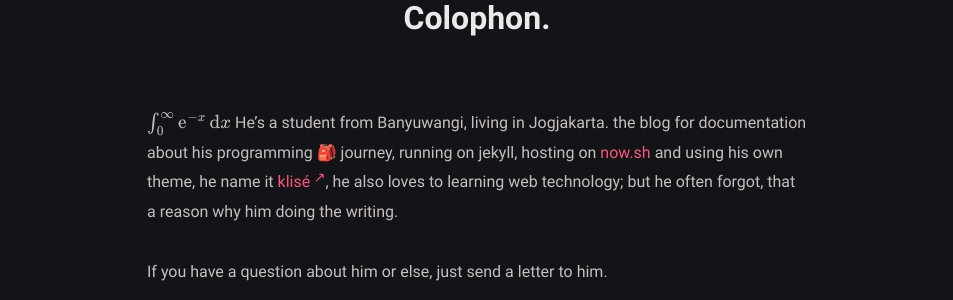
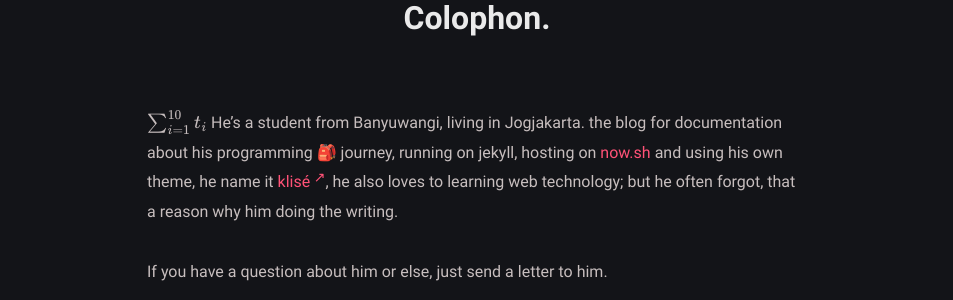
Before and after one commit to r0t0r/r0t0r.github.io, a Jekyll site: the page built from about.md, in a window 1280 px wide. Shown: the part 193-493 px from the top of the page, without its empty margins (163-1116 px from the left). Built offline with Jekyll 4.4.1, drawn with Linux system fonts in a browser that asks for light colours; formulas are drawn with MathJax 3.

Commit message:
Update about.md

```diff
--- a/about.md
+++ b/about.md
@@ -5,7 +5,7 @@ layout: page
 excerpt: Hello peeps, I'm student of computer science from Banyuwangi, living in Jogjakarta. This blog for documentation about my programming journey, running on jekyll, hosting on netlify and using my own simple theme.
 comments: false
 ---
-$$ \int_0^\infty \mathrm{e}^{-x}\,\mathrm{d}x $$
+$$ \sum_{i=1}^{10} t_i $$
 He's a student from Banyuwangi, living in Jogjakarta. the blog for documentation about his programming 🎒 journey, running on jekyll, hosting on [now.sh](http://now.sh) and using his own theme, he name it <a href="https://github.com/piharpi/jekyll-klise" target="_blank" rel="noopener">klisé</a>, he also loves to learning web technology; but he often forgot, that a reason why him doing the writing.
 
 If you have a question about him or else, just send a letter to him.
```
